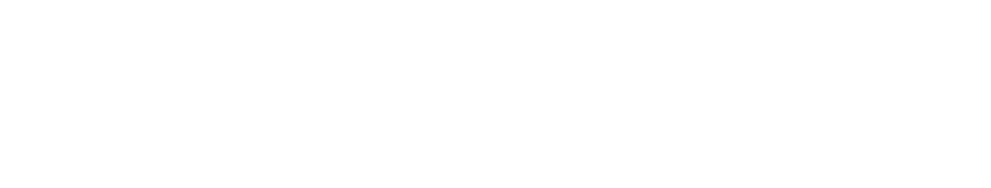
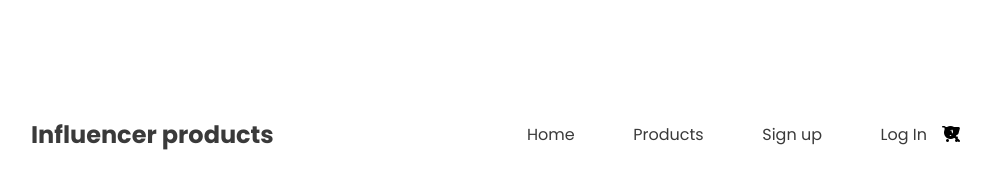
Before and after one commit to Ariful3031/influencer-gear-repo, a plain HTML site: page index.html in a window 1280 px wide. Shown: the whole page, without its empty margins (97-1088 px from the left). Drawn offline with Linux system fonts and the light colour scheme.

Commit message:
added navigation bar

```diff
--- a/index.html
+++ b/index.html
@@ -5,10 +5,26 @@
     <meta charset="UTF-8">
     <meta name="viewport" content="width=device-width, initial-scale=1.0">
     <title>Influencer-Gears</title>
+    <link rel="stylesheet" href="./styles.css">
+    <link rel="stylesheet" href="https://cdnjs.cloudflare.com/ajax/libs/font-awesome/6.7.2/css/all.min.css"
+        integrity="sha512-Evv84Mr4kqVGRNSgIGL/F/aIDqQb7xQ2vcrdIwxfjThSH8CSR7PBEakCr51Ck+w+/U6swU2Im1vVX0SVk9ABhg=="
+        crossorigin="anonymous" referrerpolicy="no-referrer" />
 </head>
 
 <body class="poppins-regular-font">
     <header>
+        <nav class="nav-container">
+            <h4>Influencer products</h4>
+            <ul class="nav-subcontainer">
+                <li><a href="">Home</a></li>
+                <li><a href="">Products</a></li>
+                <li><a href="">Sign up</a></li>
+                <li><a href="">Log In</a></li>
+            </ul><i class="fa-solid fa-magnifying-glass-location"></i>
+            <i class="fa-solid fa-cart-plus"></i>
+
+        </nav>
+
 
     </header>
     <main>
--- a/styles.css
+++ b/styles.css
@@ -6,3 +6,59 @@
     font-weight: 400;
     font-style: normal;
 }
+
+/* dispaly flex section     */
+.nav-container,
+.nav-subcontainer {
+    display: flex;
+}
+
+
+/* header section start  */
+body {
+    max-width: 1440px;
+}
+
+/* navigation bar starts   */
+.nav-container h4 {
+    font-size: 24px;
+    font-weight: bold;
+    color: #3A3A3A;
+}
+
+.nav-container {
+    position: relative;
+    display: flex;
+    justify-content: space-between;
+    margin-top: 85px;
+    margin-right: 120px;
+    margin-left: 120px;
+    margin-bottom: 50px;
+    align-items: center;
+
+}
+
+.nav-container li {
+    list-style: none;
+}
+
+.nav-container i {
+    position: absolute;
+    right: 95px;
+}
+
+.nav-subcontainer {
+
+    width: 400px;
+    text-align: left;
+    justify-content: space-between;
+    padding-right: 128px;
+}
+
+.nav-subcontainer a {
+    text-decoration: none;
+    font-size: 16px;
+    font-weight: 600px;
+    color: #3A3A3A;
+
+}
```
